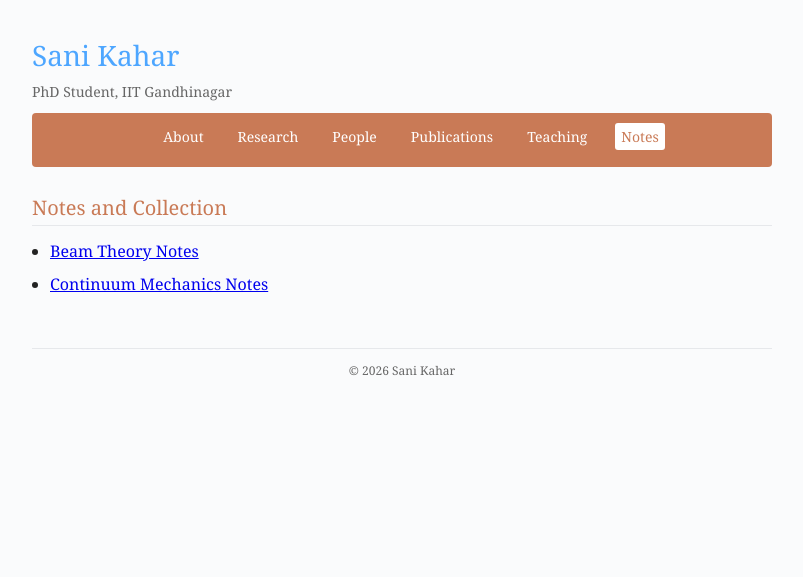
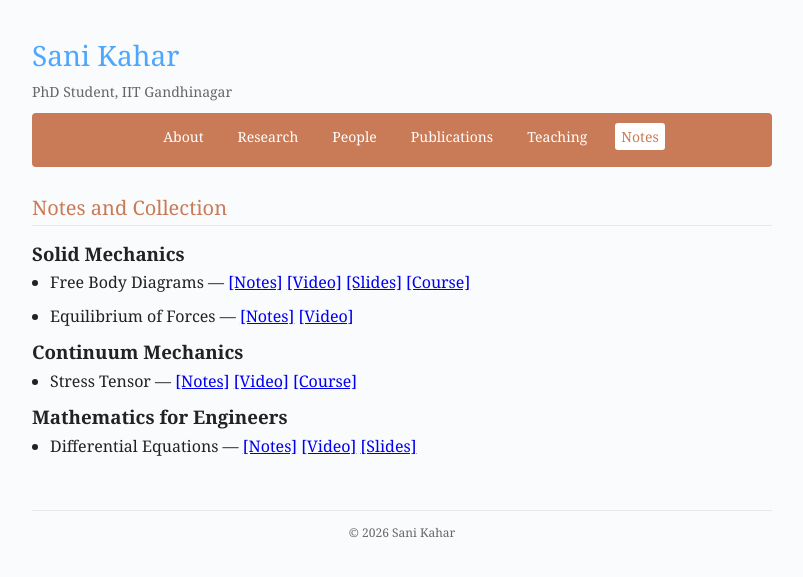
Before and after one commit to S-kahar/s-kahar.github.io, a Jekyll site: the page built from notes.html, in a window 1280 px wide. Shown: the top 577 px of the page, without its empty margins (238-1041 px from the left). Built offline with Jekyll 4.4.1, drawn with Linux system fonts in a browser that asks for light colours.

Commit message:
Update notes.html

```diff
--- a/notes.html
+++ b/notes.html
@@ -5,7 +5,42 @@
 
 <h2>Notes and Collection</h2>
 
-<ul>
-    <li><a href="#">Beam Theory Notes</a></li>
-    <li><a href="#">Continuum Mechanics Notes</a></li>
+<!-- ===================== -->
+<h3>Solid Mechanics</h3>
+<ul class="notes-list">
+    <li>
+        Free Body Diagrams —
+        <a href="https://example.com/notes1" target="_blank">[Notes]</a>
+        <a href="https://example.com/video1" target="_blank">[Video]</a>
+        <a href="https://example.com/slides1" target="_blank">[Slides]</a>
+        <a href="https://example.com/course1" target="_blank">[Course]</a>
+    </li>
+
+    <li>
+        Equilibrium of Forces —
+        <a href="https://example.com/notes2" target="_blank">[Notes]</a>
+        <a href="https://example.com/video2" target="_blank">[Video]</a>
+    </li>
 </ul>
+
+<!-- ===================== -->
+<h3>Continuum Mechanics</h3>
+<ul class="notes-list">
+    <li>
+        Stress Tensor —
+        <a href="https://example.com/notes3" target="_blank">[Notes]</a>
+        <a href="https://example.com/video3" target="_blank">[Video]</a>
+        <a href="https://example.com/course3" target="_blank">[Course]</a>
+    </li>
+</ul>
+
+<!-- ===================== -->
+<h3>Mathematics for Engineers</h3>
+<ul class="notes-list">
+    <li>
+        Differential Equations —
+        <a href="https://example.com/notes4" target="_blank">[Notes]</a>
+        <a href="https://example.com/video4" target="_blank">[Video]</a>
+        <a href="https://example.com/slides4" target="_blank">[Slides]</a>
+    </li>
+</ul>
```
